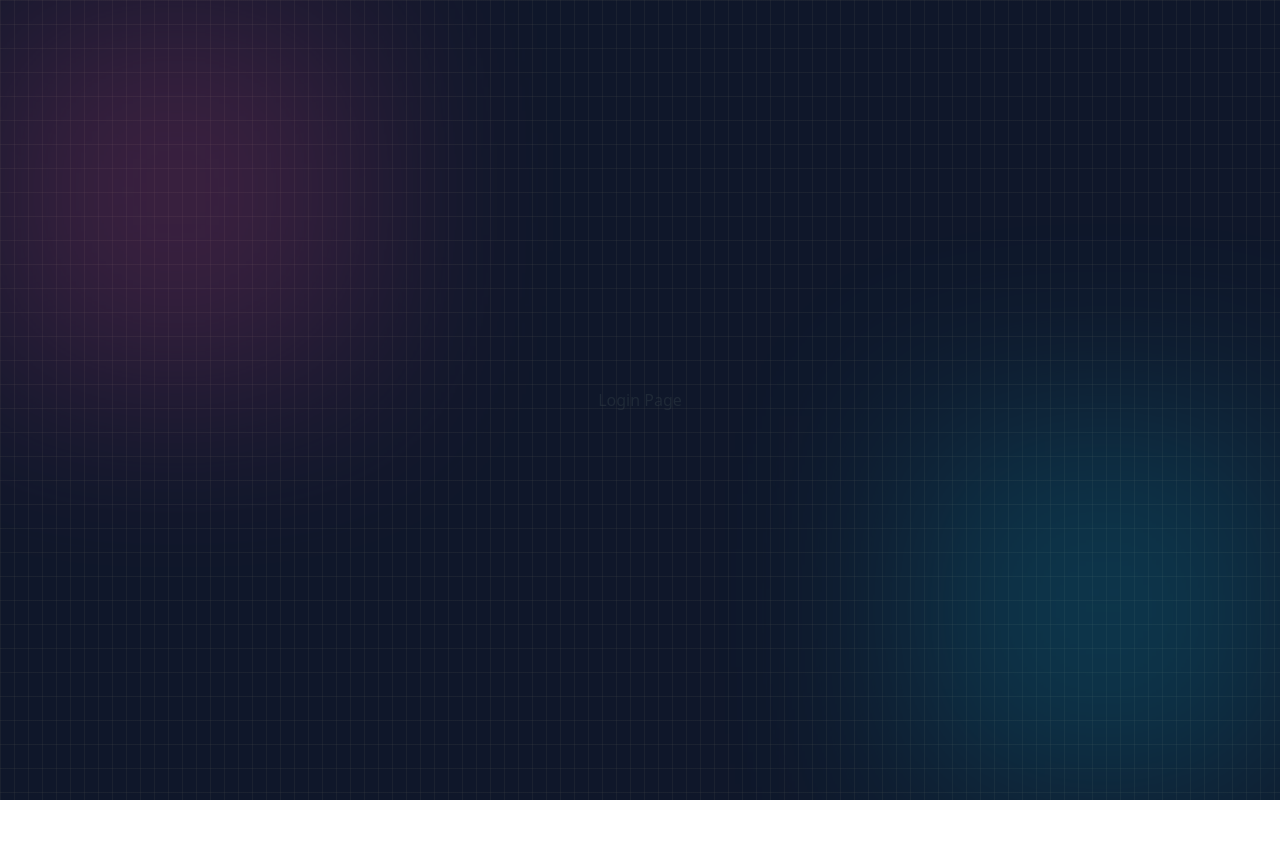
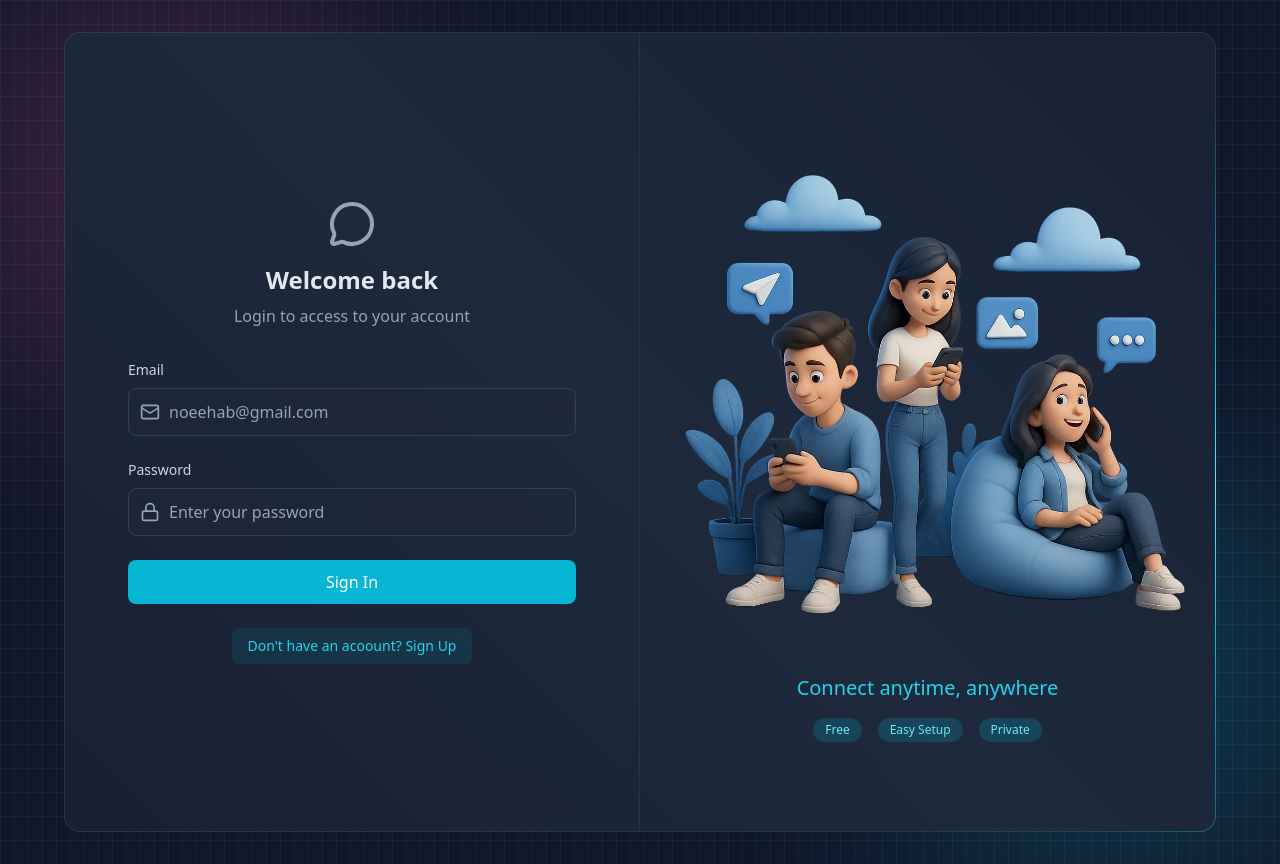
Before and after one commit to nurehab/chatny, a React app in the folder frontend/: page /login in a window 1280 px wide. Before the commit the page ends 800 px from the top, so only its background shows below. Built offline with nearby package versions, Linux system fonts and the light colour scheme; no server answers; the HTML template or start-up script is replaced by a standard one.

Commit message:
20APR26 -  login & logout

```diff
--- a/frontend/src/pages/ChatPage.jsx
+++ b/frontend/src/pages/ChatPage.jsx
@@ -1,5 +1,13 @@
+import { useAuthStore } from "../store/useAuthStore";
+
 function ChatPage() {
-  return <div>ChatPage</div>;
+  const { logout } = useAuthStore();
+  return (
+    <div className="z-10">
+      ChatPage
+      <button onClick={logout}>logout</button>
+    </div>
+  );
 }
 
 export default ChatPage;
--- a/frontend/src/pages/LoginPage.jsx
+++ b/frontend/src/pages/LoginPage.jsx
@@ -1,5 +1,129 @@
+import { useState } from "react";
+import { useAuthStore } from "../store/useAuthStore";
+import BorderAnimatedContainer from "../components/BorderAnimatedContainer";
+import {
+  MessageCircleIcon,
+  MailIcon,
+  LockIcon,
+  LoaderIcon,
+} from "lucide-react";
+import { Link } from "react-router";
+
 function LoginPage() {
-  return <div> Login Page</div>;
+  const [formData, setFormData] = useState({
+    email: "",
+    password: "",
+  });
+  const { login, isLogginIn } = useAuthStore();
+
+  const handleSubmit = (e) => {
+    e.preventDefault();
+
+    login(formData);
+  };
+  return (
+    <div className="w-full flex items-center justify-center p-4 bg-slate-900">
+      <div className="relative w-full max-w-6xl md:h-[800px] h-[650px]">
+        <BorderAnimatedContainer>
+          <div className="w-full flex flex-col md:flex-row">
+            {/* FORM COLOUMN - LEFT SIDE */}
+            <div className="md:w-1/2 p-8 flex items-center justify-center md:border-r border-slate-600/30">
+              <div className="w-full max-w-md">
+                {/* HEADING TEXT */}
+                <div className="text-center mb-8">
+                  <MessageCircleIcon className="w-12 h-12 mx-auto text-slate-400 mb-4" />
+                  <h2 className="text-2xl font-bold text-slate-200 mb-2">
+                    Welcome back
+                  </h2>
+                  <p className="text-slate-400">
+                    Login to access to your account
+                  </p>
+                </div>
+
+                {/* FORM */}
+                <form onSubmit={handleSubmit} className="space-y-6">
+                  {/*  EMAIL INPUT */}
+                  <div>
+                    <label className="auth-input-label">Email</label>
+                    <div className="relative">
+                      <MailIcon className="auth-input-icon" />
+
+                      <input
+                        type="email"
+                        value={formData.email}
+                        onChange={(e) =>
+                          setFormData({ ...formData, email: e.target.value })
+                        }
+                        className="input"
+                        placeholder="noeehab@gmail.com"
+                      />
+                    </div>
+                  </div>
+                  {/*  PASSWORD INPUT */}
+                  <div>
+                    <label className="auth-input-label">Password</label>
+                    <div className="relative">
+                      <LockIcon className="auth-input-icon" />
+
+                      <input
+                        type="password"
+                        value={formData.password}
+                        onChange={(e) =>
+                          setFormData({ ...formData, password: e.target.value })
+                        }
+                        className="input"
+                        placeholder="Enter your password"
+                      />
+                    </div>
+                  </div>
+                  {/* SUBMIT BUTTON */}
+                  <button
+                    className="auth-btn"
+                    type="submit"
+                    disabled={isLogginIn}
+                  >
+                    {isLogginIn ? (
+                      <LoaderIcon className="w-full h-5 animate-spin text-center" />
+                    ) : (
+                      "Sign In"
+                    )}
+                  </button>
+                </form>
+
+                <div className="mt-6 text-center">
+                  <Link to="/signup" className="auth-link">
+                    Don't have an acoount? Sign Up
+                  </Link>
+                </div>
+              </div>
+            </div>
+
+            {/* FORM ILLUSTRATION - RIGHT SIDE */}
+            <div className="hidden md:w-1/2 md:flex items-center justify-center p-6 bg-gradient-to-bl from-slate-800/20 to-transparent">
+              <div>
+                <img
+                  src="/login.png"
+                  alt="People using mobile devices"
+                  className="w-full h-auto object-contain"
+                />
+                <div className="mt-6 text-center">
+                  <h3 className="text-xl font-medium text-cyan-400">
+                    Connect anytime, anywhere
+                  </h3>
+
+                  <div className="mt-4 flex justify-center gap-4">
+                    <span className="auth-badge">Free</span>
+                    <span className="auth-badge">Easy Setup</span>
+                    <span className="auth-badge">Private</span>
+                  </div>
+                </div>
+              </div>
+            </div>
+          </div>
+        </BorderAnimatedContainer>
+      </div>
+    </div>
+  );
 }
 
 export default LoginPage;
--- a/frontend/src/store/useAuthStore.js
+++ b/frontend/src/store/useAuthStore.js
@@ -6,6 +6,7 @@
   authUser: null,
   isCheckingAuth: true,
   isSigningUp: false,
+  isLogginIn: false,
 
   checkAuth: async () => {
     try {
@@ -32,4 +33,29 @@
       set({ isSigningUp: false });
     }
   },
+
+  login: async (data) => {
+    set({ isLogginIn: true });
+    try {
+      const res = await axiosInstance.post("/auth/login", data);
+      set({ authUser: res.data });
+
+      toast.success("Logged in successfully");
+    } catch (error) {
+      toast.error(error.response.data.message);
+    } finally {
+      set({ isLogginIn: false });
+    }
+  },
+
+  logout: async () => {
+    try {
+      await axiosInstance.post("/auth/logout");
+      set({ authUser: null });
+      toast.success("Logged out successfully");
+    } catch (error) {
+      toast.error("Error logging out");
+      console.error("Loggout error", error);
+    }
+  },
 }));
```
